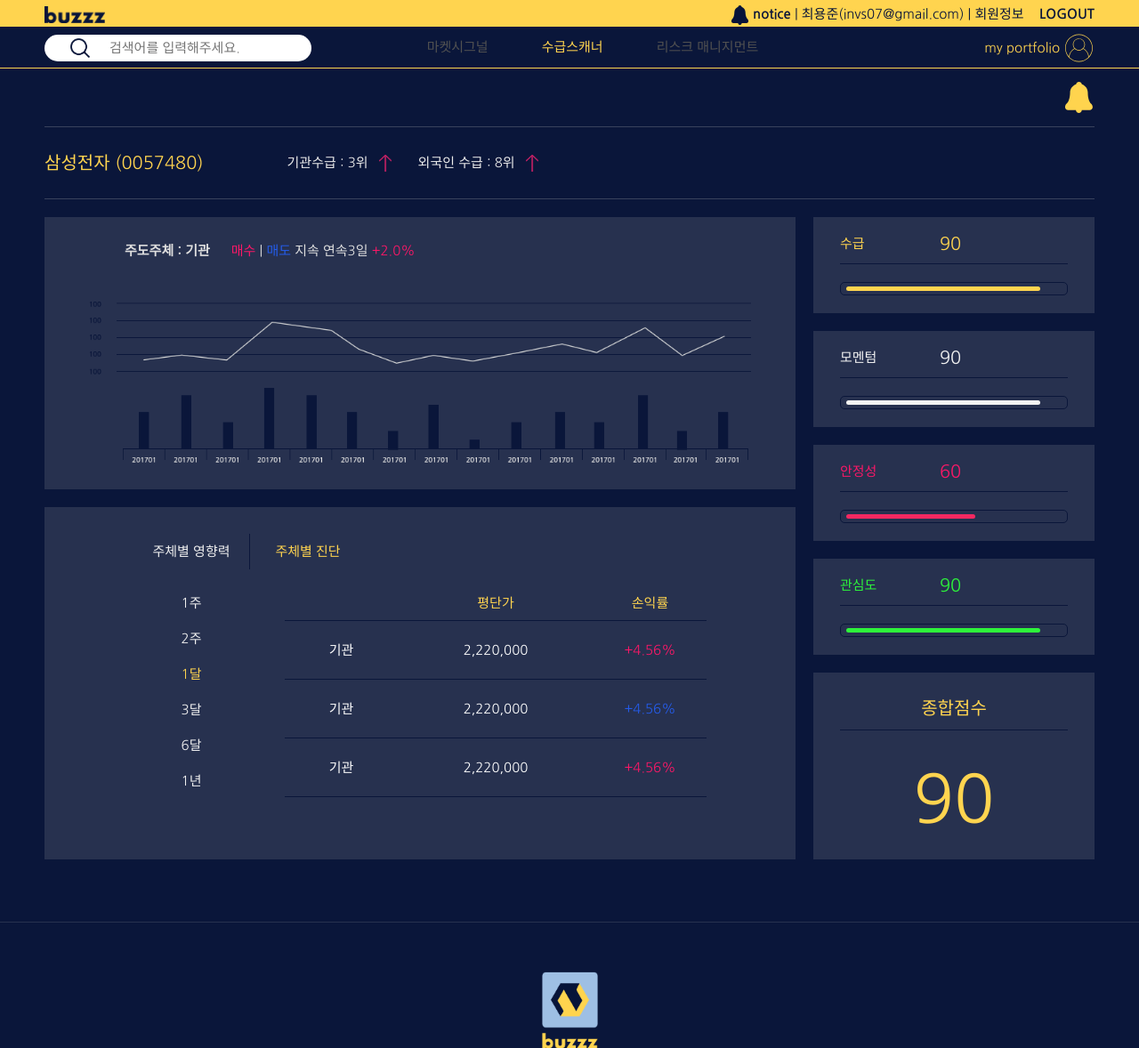
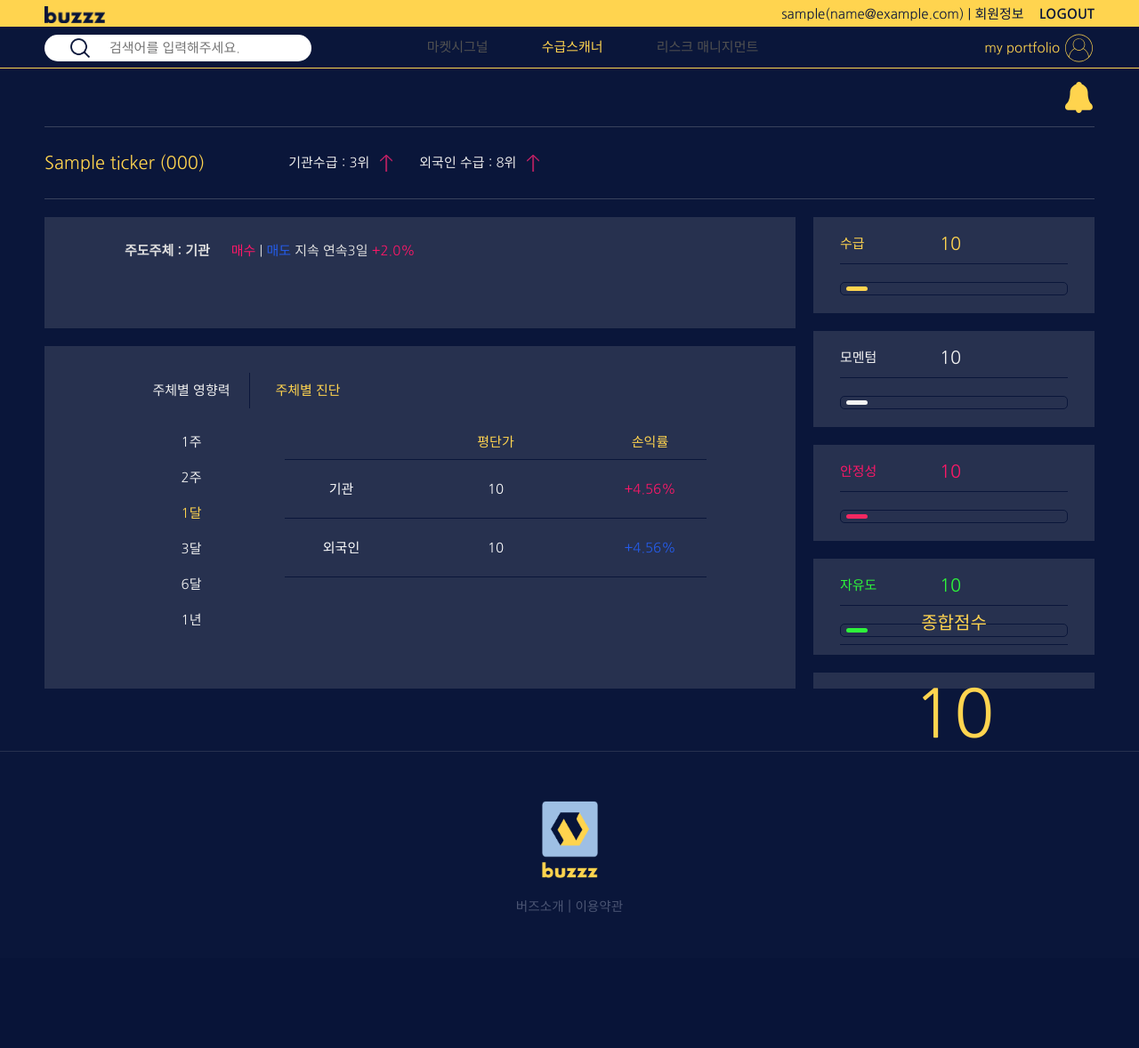
Before and after one commit to weareprojectar/Arbiter-Buzzz, a Django app: page /marketsignal/snapshot/000/ in a window 1280 px wide. Shown: the top 1178 px of the page at 89% size. After the commit the page ends 1026 px from the top, so only its background shows below. Run offline with Django 3.2, Linux system fonts and the light colour scheme; a user stored in the database is signed in; tables that the repository leaves empty hold one stand-in row (values such as "Sample post"); parts of the project's set-up code (start-up, migrations or seed data) failed here and were passed over.

Commit message:
ohlcv no pagination

```diff
--- a/log.txt
+++ b/log.txt
@@ -0,0 +1 @@
+950160
--- a/marketsignal/views.py
+++ b/marketsignal/views.py
@@ -16,4 +16,31 @@
     def get(self, request, code):
         if not request.user.is_authenticated:
             return redirect('/')
-        return render(self.request, 'snapshot.html', {})
+        ticker_inst = Ticker.objects.filter(code=code)
+        name = ticker_inst.first().name if ticker_inst.exists() else ''
+        if name != '':
+            specs = Specs.objects.filter(code=code).order_by('-date').first()
+            defacto_data = DefactoData.objects.filter(code=code).order_by('-date').first()
+            scores = {
+                'sd': int(defacto_data.score),
+                'mom': int(specs.momentum_score),
+                'vol': int(specs.volatility_score),
+                'cor': int(specs.correlation_score)
+            }
+            total = (scores['sd'] + scores['mom'] + scores['vol'] + scores['cor'])//4
+            scores['total'] = total
+
+            sd = SupplyDemand.objects.filter(code=code).order_by('-date').first()
+            avg_price = {
+                'institution': int(sd.institution_average_price),
+                'foreigner': int(sd.foreigner_average_price)
+            }
+        else:
+            scores = {}
+        context = {
+            'name': name,
+            'code': code,
+            'average_price': avg_price,
+            'scores': scores
+        }
+        return render(self.request, 'snapshot.html', context)
--- /dev/null
+++ b/static/js/snapshot.js
@@ -0,0 +1,158 @@
+(function($) {
+
+  String.prototype.format = function() {
+    var formatted = this
+    for (var i = 0; i < arguments.length; i++) {
+        var regexp = new RegExp('\\{'+i+'\\}', 'gi')
+        formatted = formatted.replace(regexp, arguments[i])
+    }
+    return formatted
+  }
+
+  function draw_chart() {
+    $.ajax({
+      method: "POST",
+      url: '/stock-api/candle/',
+      data: {
+          'code': window.location.href.slice(-7, -1),
+          // 'csrfmiddlewaretoken': csrftoken
+      },
+      success: function(data){
+        $('#loader-wrapper').fadeOut(1000)
+        $('#defacto_section1').fadeIn(1000)
+        $('#sub_footer').fadeIn(1000)
+        $('.bee_icon').fadeIn(1000)
+        // split the data set into ohlc and volume
+        var ohlc = []
+        var volume = []
+        var data = data.candle_data
+        var dataLength = data.length
+        console.log(dataLength)
+
+        var groupingUnits = [['week', [1]], ['month', [1, 2, 3, 4, 6]]]
+
+        var i = 0;
+        for (i; i < dataLength; i += 1) {
+            ohlc.push([
+                data[i][0], // the date
+                data[i][1], // open
+                data[i][2], // high
+                data[i][3], // low
+                data[i][4] // close
+            ]);
+
+            volume.push([
+                data[i][0], // the date
+                data[i][5] // the volume
+            ]);
+        }
+        console.log(ohlc)
+        console.log(volume)
+
+        highchart_setup(groupingUnits, ohlc, volume)
+      },
+      error: function(data){
+        console.log('error')
+        console.log(data)
+      }
+    })
+  }
+
+  function highchart_setup(groupingUnits, ohlc, volume) {
+    // create the chart
+    Highcharts.stockChart('stock_chart', {
+
+        rangeSelector: {
+            selected: 2
+        },
+
+        title: {
+            text: 'AAPL Historical'
+        },
+
+        subtitle: {
+            text: 'With SMA and Volume by Price technical indicators'
+        },
+
+        yAxis: [{
+            startOnTick: false,
+            endOnTick: false,
+            labels: {
+                align: 'right',
+                x: -3
+            },
+            title: {
+                text: 'OHLC'
+            },
+            height: '60%',
+            lineWidth: 2,
+            resize: {
+                enabled: true
+            }
+        }, {
+            labels: {
+                align: 'right',
+                x: -3
+            },
+            title: {
+                text: 'Volume'
+            },
+            top: '65%',
+            height: '35%',
+            offset: 0,
+            lineWidth: 2
+        }],
+
+        tooltip: {
+            split: true
+        },
+
+        plotOptions: {
+            series: {
+                dataGrouping: {
+                    units: groupingUnits
+                }
+            }
+        },
+
+        series: [{
+            type: 'candlestick',
+            name: 'AAPL',
+            id: 'aapl',
+            zIndex: 2,
+            data: ohlc
+        }, {
+            type: 'column',
+            name: 'Volume',
+            id: 'volume',
+            data: volume,
+            yAxis: 1
+        }, {
+            type: 'vbp',
+            linkedTo: 'aapl',
+            params: {
+                volumeSeriesID: 'volume'
+            },
+            dataLabels: {
+                enabled: false
+            },
+            zoneLines: {
+                enabled: false
+            }
+        }, {
+            type: 'sma',
+            linkedTo: 'aapl',
+            zIndex: 1,
+            marker: {
+                enabled: false
+            }
+        }]
+    });
+  }
+
+  $('#defacto_section1').hide()
+  $('#sub_footer').hide()
+  $('.bee_icon').hide()
+  draw_chart()
+
+})(jQuery)
--- a/stockapi/serializers.py
+++ b/stockapi/serializers.py
@@ -22,6 +22,12 @@
                   'individual',
                   'foreigner',
                   'institution',)
+
+
+class CandleSerializer(serializers.ModelSerializer):
+    class Meta:
+        model = OHLCV
+        fields = ('code',)
 
 
 class TickerSerializer(serializers.ModelSerializer):
--- a/stockapi/urls.py
+++ b/stockapi/urls.py
@@ -1,9 +1,11 @@
 from django.conf.urls import url
 from stockapi.views import (
     BMAPIView,
+    CandleAPIView,
     TickerAPIView,
     TickerUpdatedAPIView,
     OHLCVAPIView,
+    OHLCVNoPageAPIView,
     StockInfoAPIView,
     SpecsAPIView,
     InfoAPIView,
@@ -19,7 +21,9 @@
     url(r'^ticker-updated/$', TickerUpdatedAPIView.as_view(), name='ticker-updated'),
     url(r'^stockinfo/$', StockInfoAPIView.as_view(), name='stockinfo'),
     url(r'^specs/$', SpecsAPIView.as_view(), name='specs'),
-    url(r'^ohlcv/$', OHLCVAPIView.as_view(), name='ohlcv'),
+    url(r'^ohlcv-data/$', OHLCVAPIView.as_view(), name='ohlcv-data'),
+    url(r'^ohlcv/$', OHLCVNoPageAPIView.as_view(), name='ohlcv'),
+    url(r'^candle/$', CandleAPIView.as_view(), name='candle'),
     url(r'^info/$', InfoAPIView.as_view(), name='info'),
     url(r'^financial/$', FinancialAPIView.as_view(), name='financial'),
     url(r'^financial-ratio/$', FinancialRatioAPIView.as_view(), name='financial-ratio'),
--- a/stockapi/views.py
+++ b/stockapi/views.py
@@ -1,4 +1,4 @@
-from rest_framework import generics
+from rest_framework import generics, permissions
 from rest_framework.response import Response
 from rest_framework.filters import SearchFilter, OrderingFilter
 from rest_framework.status import HTTP_200_OK, HTTP_400_BAD_REQUEST
@@ -17,6 +17,7 @@
 )
 from stockapi.serializers import (
     BMSerializer,
+    CandleSerializer,
     TickerSerializer,
     StockInfoSerializer,
     SpecsSerializer,
@@ -28,6 +29,12 @@
     BuySellSerializer,
 )
 from utils.paginations import StandardResultPagination
+from rest_framework.authentication import SessionAuthentication, BasicAuthentication
+
+
+class CsrfExemptSessionAuthentication(SessionAuthentication):
+    def enforce_csrf(self, request):
+        return  # To not perform the csrf check previously happening
 
 
 class BMAPIView(generics.ListCreateAPIView):
@@ -148,6 +155,42 @@
         return queryset
 
 
+class OHLCVNoPageAPIView(generics.ListCreateAPIView):
+    queryset = OHLCV.objects.all()
+    serializer_class = OHLCVSerializer
+    filter_backends = [SearchFilter, OrderingFilter]
+
+    def get_queryset(self, *args, **kwargs):
+        queryset = OHLCV.objects.all().order_by('id')
+        date_by = self.request.GET.get('date')
+        start = self.request.GET.get('start')
+        end = self.request.GET.get('end')
+        code_by = self.request.GET.get('code')
+        if date_by:
+            queryset = queryset.filter(date=date_by)
+        if start and end and not date_by:
+            queryset = queryset.filter(date__gte=start).filter(date__lte=end)
+        if code_by:
+            queryset = queryset.filter(code=code_by)
+        return queryset
+
+
+class CandleAPIView(APIView):
+    serializer_class = CandleSerializer
+    authentication_classes = (CsrfExemptSessionAuthentication,)
+    permission_classes = (permissions.AllowAny,)
+
+    def post(self, request, *args, **kwargs):
+        data = request.data
+        serializer = CandleSerializer(data=data)
+        if serializer.is_valid(raise_exception=True):
+            code = serializer.data['code']
+            candle_data = OHLCV.objects.filter(code=code)
+            candle_data = candle_data.values_list('date', 'open_price', 'high_price', 'low_price', 'close_price', 'volume')
+            return Response({'candle_data': candle_data}, status=HTTP_200_OK)
+        return Response(serializer.errors, status=HTTP_400_BAD_REQUEST)
+
+
 class InfoAPIView(generics.ListCreateAPIView):
     queryset =Info.objects.all()
     serializer_class = InfoSerializer
--- a/templates/snapshot.html
+++ b/templates/snapshot.html
@@ -1,4 +1,5 @@
 {% load static %}
+{% load humanize %}
 <!doctype html>
 <html lang="kr">
 
@@ -20,6 +21,7 @@
         <!--모든페이지 공통-->
         {% include "base_assets.html" %}
         <!--END 모든페이지 공통-->
+        <link rel="stylesheet" href="{% static 'css/loader.css' %}" type="text/css" media="all">
         <!--서브 페이지-->
         <link rel="stylesheet" href="{% static 'css/sub-page.css' %}" type="text/css" media="all">
         <script type="text/javascript" src="{% static 'js/sub_page.js' %}"></script>
@@ -50,27 +52,27 @@
                     <div class="row_wrap header_ratio clear_col">
                         <div class="header_logo">
                             <!--헤더로고 부분 링크 홈으로 걸어주세요-->
-                            <a href="#">
-                                <img alt="buzzz_logo" src="/etemmu/asset/img/buzz_logo.png" />
+                            <a href="{% url 'home' %}">
+                                <img alt="buzzz_logo" src="{% static 'img/buzz_logo.png' %}" />
                             </a>
                             <!--END 헤더로고 부분 링크 홈으로 걸어주세요-->
                         </div>
+                        {% if user.is_authenticated %}
                         <div class="header_right_info">
                           <div class="myinfo_wrap">
-                                <a href="" class="notice_btn">notice</a>
-                                <span>|</span>
+                              <!-- <a href="" class="notice_btn">notice</a>
+                              <span>|</span> -->
                               <!--header_myinfo strong 태그 안에 이름과 아이디 노출 시켜주세요-->
-                                <span class="header_myname">최용준(invs07@gmail.com)</span>
+                              <span class="header_myname">{{ user.username }}({{ user.email }})</span>
                               <!--END header_myinfo strong 태그 안에 이름과 아이디 노출 시켜주세요-->
                               <span>|</span>
                               <a href="">회원정보</a>
                           </div>
                           <div class="mylogin_wrap">
-                                <a href="" class="logout_btn">LOGOUT</a>
+                              <a href="{% url 'logout' %}" class="logout_btn">LOGOUT</a>
                           </div>
-
                       </div>
-
+                      {% endif %}
                     </div>
                 </div>
                 <div class="header_bottom_bar">
@@ -86,9 +88,9 @@
                         <nav class="header_menu">
                             <ul>
                                 <!-- header menu anchor 태그에 주소값 넣어주세요-->
-                                <li><a href="#">마켓시그널</a></li>
+                                <li><a href="{% url 'marketsignal:home' %}">마켓시그널</a></li>
                                 <li><a href="#" class="active">수급스캐너</a></li>
-                                <li><a href="#">리스크 매니지먼트</a></li>
+                                <li><a href="{% url 'rms:home' %}">리스크 매니지먼트</a></li>
                                 <!--END header menu anchor 태그에 주소값 넣어주세요-->
                             </ul>
                         </nav>
@@ -122,13 +124,14 @@
 message_on을 클래스명에 넣어주세요
 -->
                 <a class="identity_icon_btn message_on">
+                    <figure class="circle_icon"></figure>
                     <figure class="bee_icon"></figure>
                 </a>
                 <!-- END 메세지 알림 -->
                 <!-- 메세지 팝업 알림( 페이지별 메세지 여기에 작성해주시면 됩니다. ) -->
                 <div class="identity_popup">
                     <div class="identity_title">
-                        마켓시그널 (MARKET SIGNAL)
+                        수급스캐너 (DEFACTO)
                     </div>
                     <div class="identity_description">
                         <p>시장의 큰 흐름을 읽습니다. 시장을 움직이는 주요 거시 지표들을 분석하여 미래 시장의 방향성을 알아봅니다.</p>
@@ -139,6 +142,12 @@
             </div>
         </header>
         <!--END 헤더 끝-->
+        <div class="loader-section">
+          <div id="loader-wrapper">
+            <h2 class="entry-title">종목 데이터를 불러오고 있습니다.</h2>
+            <div id="loader"></div>
+          </div>
+        </div>
         <!-- defacto 주식 정보 -->
         <section id="defacto_section1" class="row_wrap">
             <div class="content_row_wrap">
@@ -147,7 +156,11 @@
                     <div class="section_line">
                         <div class="defact_title_wrap clear_col">
                             <!-- defacto 타이틀 -->
-                            <div class="col defacto_title accent-color">삼성전자 (0057480)</div>
+                            {% if name %}
+                              <div class="col defacto_title accent-color">{{ name }} ({{ code }})</div>
+                            {% else %}
+                              <div class="col defacto_title accent-color"> ()</div>
+                            {% endif %}
                             <!-- defacto 타이틀 -->
 
                             <!--
@@ -189,10 +202,10 @@
                                 </div>
                                 <!-- END defacto 좌측 상단 컬럼 타이틀 -->
                                 <!-- defacto 좌측 상단 컬럼 타이틀 그래프 -->
-                                <div class="chart_graph_wrap3">
+                                <div id ="stock_chart" class="chart_graph_wrap3">
                                     <!--여기에 그래프 넣어주시면 되요~!-->
                                     <!-- 예제로 이미지 넣어놨습니다.-->
-                                    <img src="/etemmu/asset/img/ex_img/defacto_ex1.png"/>
+                                    <!-- <img src="/etemmu/asset/img/ex_img/defacto_ex1.png"/> -->
                                     <!-- END 예제로 이미지 넣어놨습니다.-->
                                 </div>
                                 <!-- END defacto 좌측 상단 컬럼 타이틀 그래프 -->
@@ -231,19 +244,19 @@
                                             <tbody>
                                                 <tr>
                                                     <td class="division_td">기관</td>
-                                                    <td>2,220,000</td>
+                                                    <td>{{ average_price.institution|intcomma }}</td>
                                                     <td class="increase_td chart_red">+4.56%</td>
                                                 </tr>
                                                 <tr>
-                                                    <td class="division_td">기관</td>
-                                                    <td>2,220,000</td>
+                                                    <td class="division_td">외국인</td>
+                                                    <td>{{ average_price.foreigner|intcomma }}</td>
                                                     <td class="increase_td chart_blue">+4.56%</td>
                                                 </tr>
-                                                <tr>
+                                                <!-- <tr>
                                                     <td class="division_td">기관</td>
                                                     <td>2,220,000</td>
                                                     <td class="increase_td chart_red">+4.56%</td>
-                                                </tr>
+                                                </tr> -->
                                             </tbody>
                                         </table>
                                     </div>
@@ -258,48 +271,48 @@
                             <div class="light_bg small_chart accent-color">
                                 <div class="small_chart_title clear_col">
                                     <div class="col chart_title">수급</div>
-                                    <div class="col chart_num counter_num">90</div>
+                                    <div class="col chart_num counter_num">{{ scores.sd }}</div>
                                 </div>
                                 <div class="small_line"></div>
                                 <div class="small_progress_wrap">
-                                    <div class="small_progress" style="width:90%"></div>
+                                    <div class="small_progress" style="width:{{ scores.sd }}%"></div>
                                 </div>
                             </div>
                             <div class="light_bg small_chart chart_white">
                                 <div class="small_chart_title clear_col">
                                     <div class="col chart_title">모멘텀</div>
-                                    <div class="col chart_num counter_num">90</div>
+                                    <div class="col chart_num counter_num">{{ scores.mom }}</div>
                                 </div>
                                 <div class="small_line"></div>
                                 <div class="small_progress_wrap">
-                                    <div class="small_progress" style="width:90%"></div>
+                                    <div class="small_progress" style="width:{{ scores.mom }}%"></div>
                                 </div>
                             </div>
                             <div class="light_bg small_chart chart_red">
                                 <div class="small_chart_title clear_col">
                                     <div class="col chart_title">안정성</div>
-                                    <div class="col chart_num counter_num">60</div>
+                                    <div class="col chart_num counter_num">{{ scores.vol }}</div>
                                 </div>
                                 <div class="small_line"></div>
                                 <div class="small_progress_wrap">
-                                    <div class="small_progress" style="width:60%"></div>
+                                    <div class="small_progress" style="width:{{ scores.vol }}%"></div>
                                 </div>
                             </div>
                             <div class="light_bg small_chart chart_green">
                                 <div class="small_chart_title clear_col">
-                                    <div class="col chart_title">관심도</div>
-                                    <div class="col chart_num counter_num">90</div>
+                                    <div class="col chart_title">자유도</div>
+                                    <div class="col chart_num counter_num">{{ scores.cor }}</div>
                                 </div>
                                 <div class="small_line"></div>
                                 <div class="small_progress_wrap">
-                                    <div class="small_progress" style="width:90%"></div>
+                                    <div class="small_progress" style="width:{{ scores.cor }}%"></div>
                                 </div>
                             </div>
                             <div class="light_bg final_chart accent-color">
                                 <div class="final_chart_contents">
                                     <div class="chart_title">종합점수</div>
                                     <div class="small_line"></div>
-                                    <div class="chart_num counter_num">90</div>
+                                    <div class="chart_num counter_num">{{ scores.total }}</div>
                                 </div>
                             </div>
                         </div>
@@ -324,6 +337,9 @@
             </div>
         </footer>
         <!-- END 푸터 시작 -->
+        <script src="{% static 'highstocks/code/highstock.js' %}" charset="utf-8"></script>
+        <script src="{% static 'highcharts/code/highcharts-more.js' %}" charset="utf-8"></script>
+        <script src="{% static 'js/snapshot.js' %}" charset="utf-8"></script>
     </body>
 
 </html>
```
Lines whose indentation alone changed are shown as unchanged.
